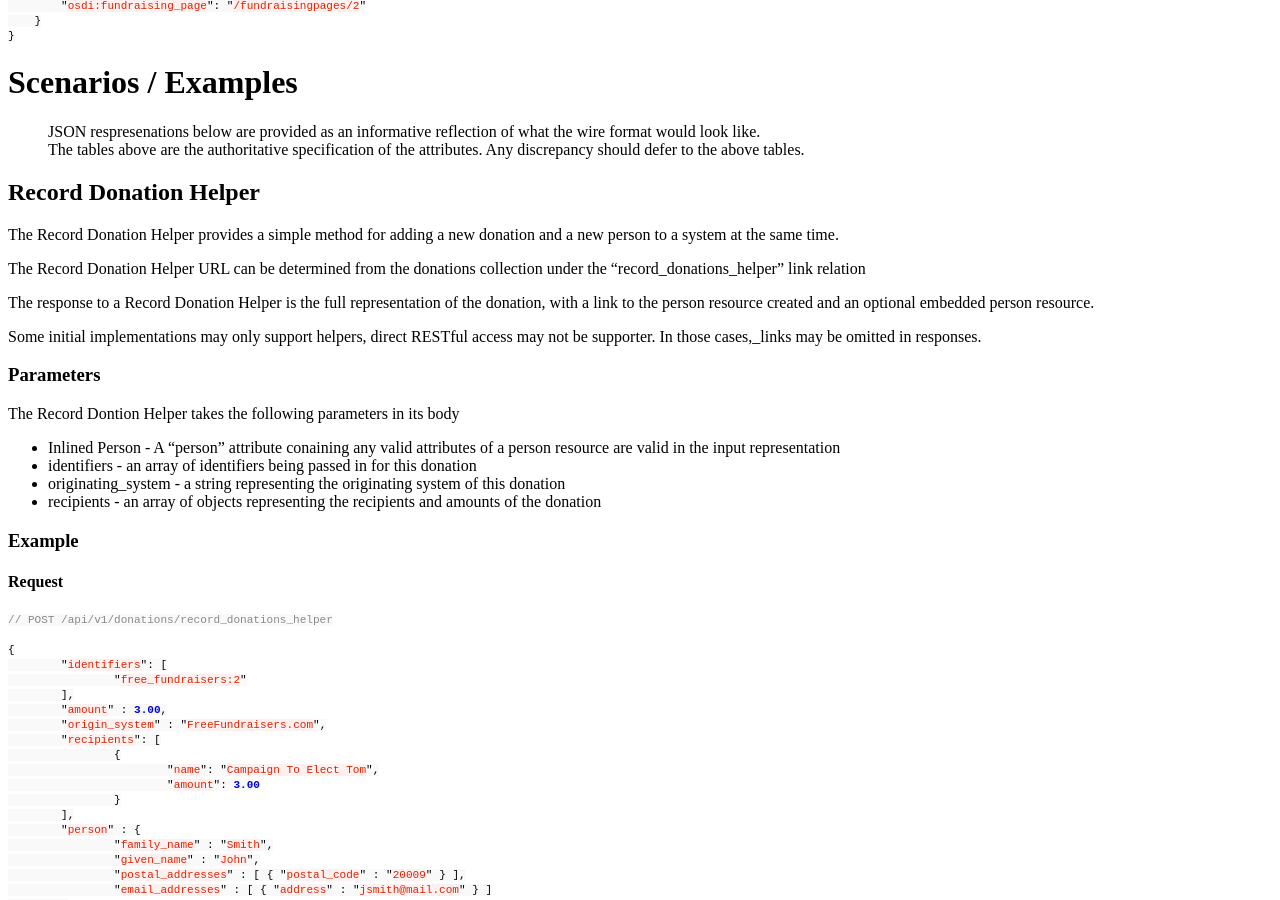
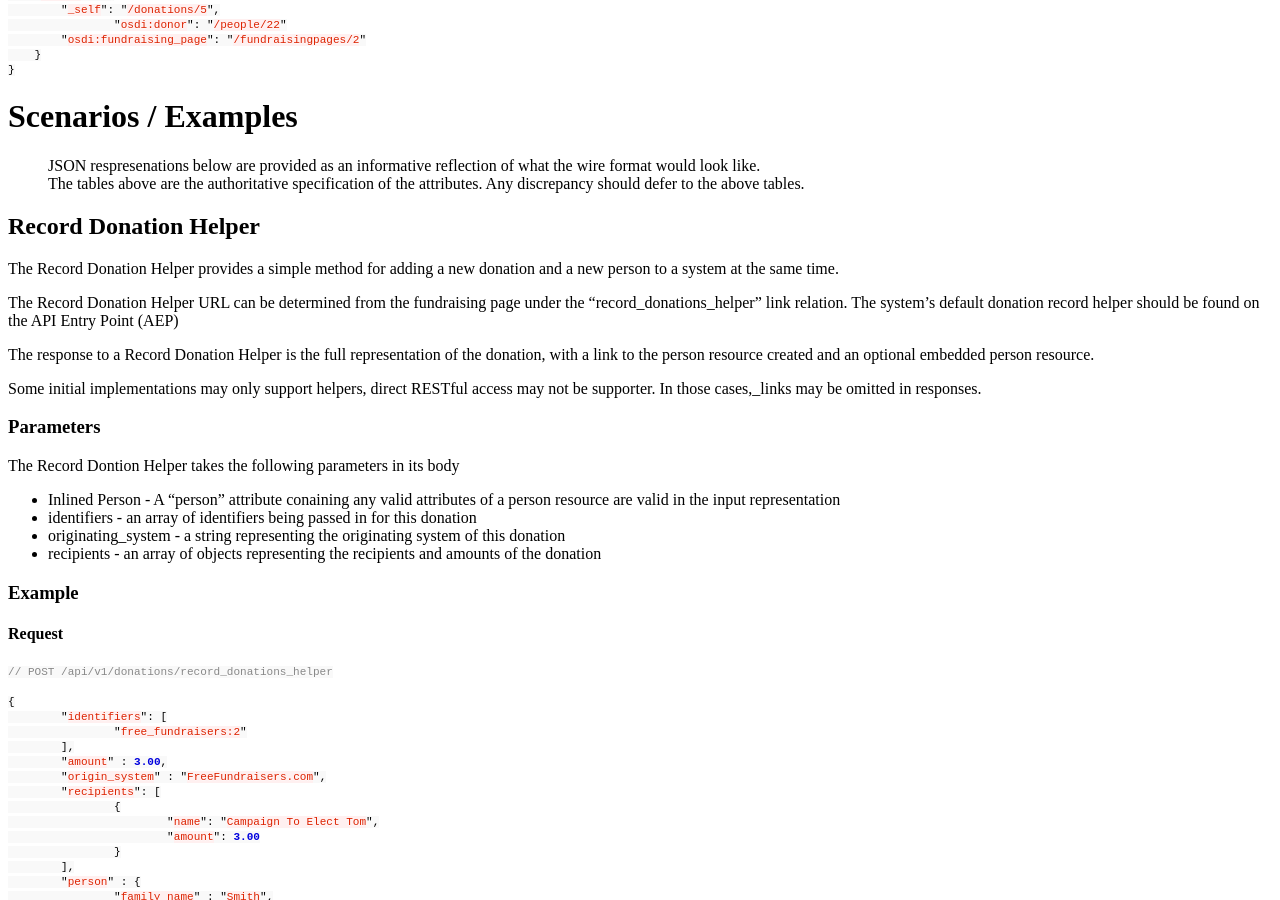
Before and after one commit to opensupporter/osdi-docs, a Jekyll site: the page built from donations.md, in a window 1280 px wide and 900 px high, scrolled down 2662 px. Built offline with Jekyll 4.4.1, drawn with Linux system fonts in a browser that asks for light colours; a style sheet for code colours, icons or effects is not loaded; some of the changed text lies outside the part shown.

Commit message:
Update donations.md

```diff
--- a/donations.md
+++ b/donations.md
@@ -26,6 +26,7 @@
 |currency		|string		|ISO 4217 designation of currency. Example: USD, JPY
 |creator		|Person*	|The person representing the creator of the fundraising page
 |donations		|Donation[]* |Collection of donations made from this page
+|"osdi:record_donation_helper" | link | a link to the page's record donation helper
 
 ## Recipient
 
@@ -115,7 +116,7 @@
 ## Record Donation Helper
 The Record Donation Helper provides a simple method for adding a new donation and a new person to a system at the same time.
 
-The Record Donation Helper URL can be determined from the donations collection under the "record_donations_helper" link relation
+The Record Donation Helper URL can be determined from the fundraising page under the "record_donations_helper" link relation.  The system's default donation record helper should be found on the API Entry Point (AEP)
 
 The response to a Record Donation Helper is the full representation of the donation, with a link to the person resource created and an optional embedded person resource.
 
```
